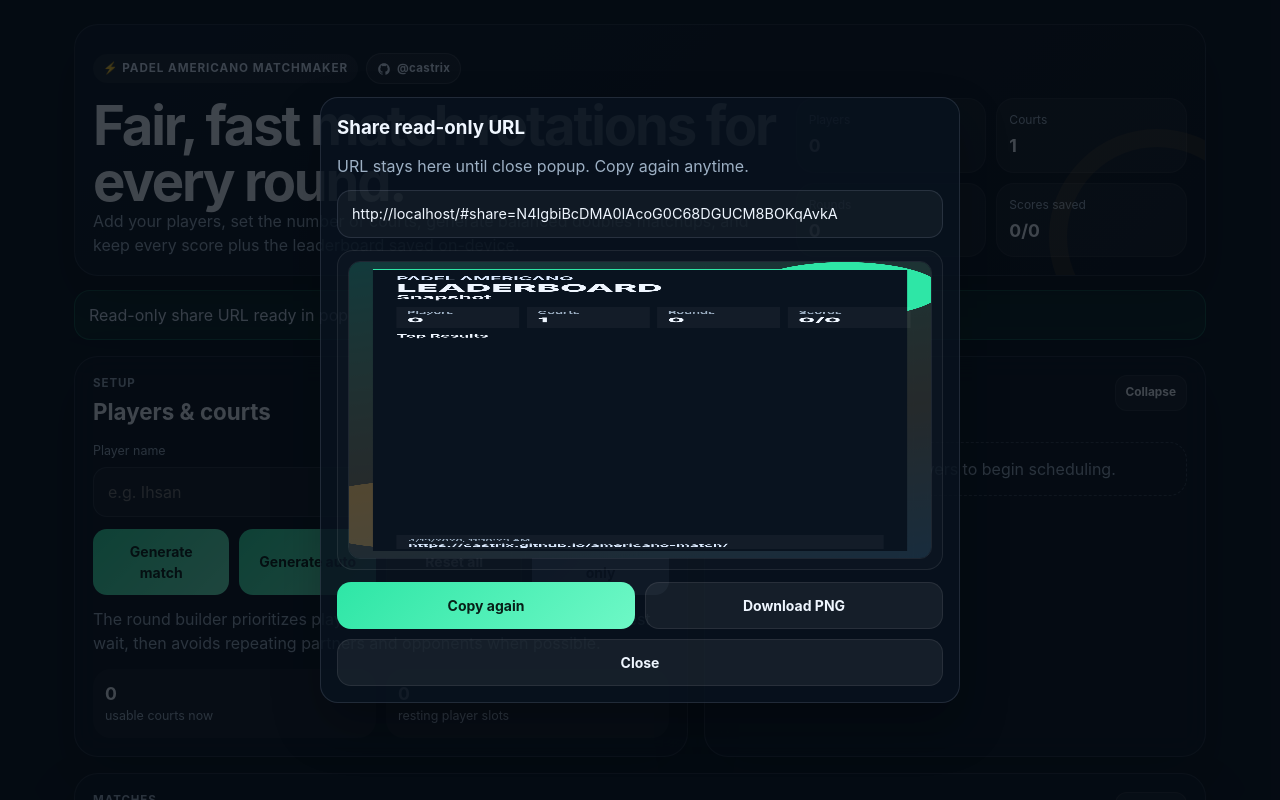
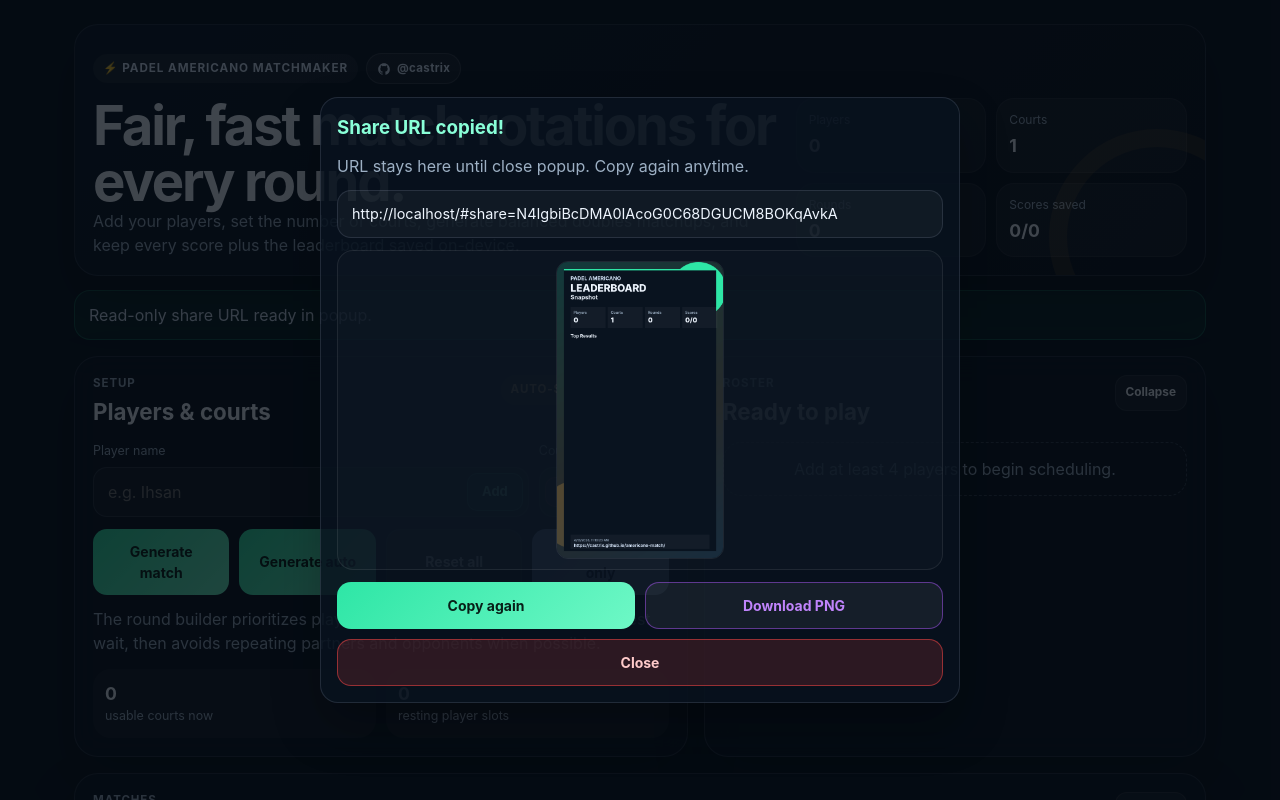
Before and after one commit to castrix/americano-match, a React (Vite) app: page / in a window 1280 px wide. Both pictures are taken after a click on the button "Share read-only". Shown: the top 800 px of the page. Built offline with nearby package versions, Linux system fonts and the light colour scheme.

Commit message:
cosmetic
Co-authored-by: Copilot <copilot@github.com>

```diff
--- a/src/App.css
+++ b/src/App.css
@@ -342,6 +342,21 @@
 
 .ghost-button.share-readonly-button:active {
   filter: hue-rotate(88deg) saturate(1.08) brightness(0.98);
+}
+
+.ghost-button.ghost-button-purple {
+  border-color: rgba(168, 85, 247, 0.5);
+  color: #c084fc;
+}
+
+.ghost-button.ghost-button-purple:hover {
+  background: rgba(168, 85, 247, 0.12);
+  border-color: rgba(168, 85, 247, 0.8);
+  color: #e9d5ff;
+}
+
+.ghost-button.ghost-button-purple:active {
+  background: rgba(168, 85, 247, 0.2);
 }
 
 .field:disabled,
@@ -812,7 +827,12 @@ table td {
 }
 
 .share-preview-image {
-  height: auto;
+  width: auto;
+  max-width: none;
+  height: min(40vh, 460px);
+  max-height: 100%;
+  object-fit: contain;
+  flex: 0 0 auto;
   border-radius: 12px;
   border: 1px solid rgba(255, 255, 255, 0.08);
 }
@@ -825,6 +845,22 @@ table td {
 .share-close-button {
   width: 100%;
   grid-column: 1 / -1;
+}
+
+.ghost-button.share-close-button {
+  background: rgba(239, 68, 68, 0.16);
+  border-color: rgba(239, 68, 68, 0.55);
+  color: #fecaca;
+}
+
+.ghost-button.share-close-button:hover {
+  background: rgba(239, 68, 68, 0.24);
+  border-color: rgba(239, 68, 68, 0.82);
+  color: #ffe4e6;
+}
+
+.ghost-button.share-close-button:active {
+  background: rgba(239, 68, 68, 0.3);
 }
 
 @keyframes copySuccessPulse {
--- a/src/App.jsx
+++ b/src/App.jsx
@@ -898,9 +898,9 @@ function App() {
   })
   const [appState, setAppState] = useState(initialState)
   const [playerName, setPlayerName] = useState('')
-  const [sharePopupUrl, setSharePopupUrl] = useState('')
+  const [sharePopupUrl, setSharePopupUrl] = useState(() => (isSharedReadOnly ? createShareUrl(initialState) : ''))
   const [sharePngPreviewUrl, setSharePngPreviewUrl] = useState('')
-  const [isSharePopupOpen, setIsSharePopupOpen] = useState(false)
+  const [isSharePopupOpen, setIsSharePopupOpen] = useState(isSharedReadOnly)
   const [isGeneratingPng, setIsGeneratingPng] = useState(false)
   const [isCopySuccess, setIsCopySuccess] = useState(false)
   const [sectionOpen, setSectionOpen] = useState(() => ({
@@ -1770,10 +1770,10 @@ function App() {
             className="share-modal"
             role="dialog"
             aria-modal="true"
-            aria-label="Share read-only URL"
+            aria-label="Share URL copied!"
             onClick={(event) => event.stopPropagation()}
           >
-            <h3>Share read-only URL</h3>
+            <h3 style={{color:"#89ffd8"}}>{isSharedReadOnly ? 'Read-only session' : 'Share URL copied!'}</h3>
             <p>URL stays here until close popup. Copy again anytime.</p>
             <input className="field share-url-field" type="text" value={sharePopupUrl} readOnly />
             {sharePngPreviewUrl ? (
@@ -1790,7 +1790,7 @@ function App() {
                 Copy again
               </button>
               <button
-                className="ghost-button"
+                className="ghost-button ghost-button-purple"
                 type="button"
                 onClick={() => handleGenerateSharePng(false)}
                 disabled={isGeneratingPng}
```
